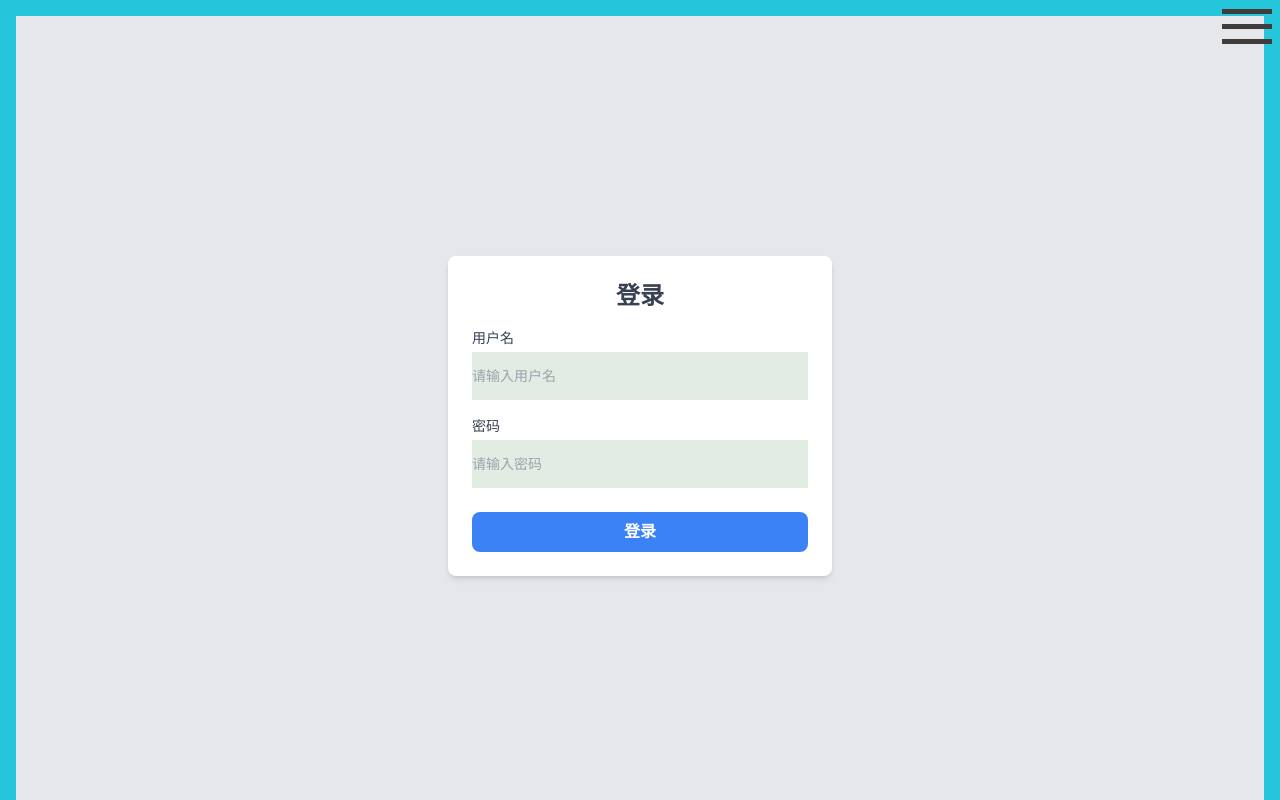
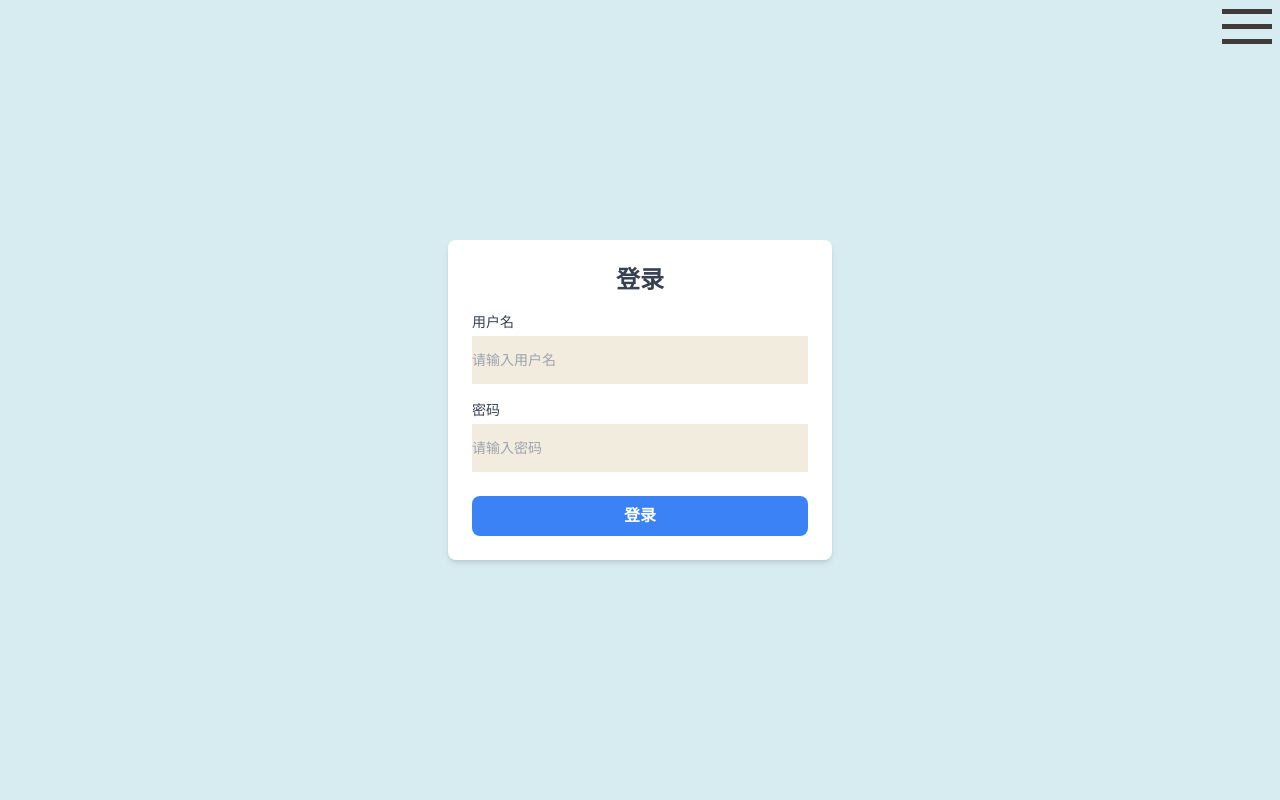
Before and after one commit to yun900800/react-custom, a React app: page /login in a window 1280 px wide. Built offline with nearby package versions, Linux system fonts and the light colour scheme; a web font is replaced by a local one; what use-persisted-state would draw is missing.

Commit message:
[feature] 增加颜色css变量

```diff
--- a/src/App.js
+++ b/src/App.js
@@ -17,15 +17,16 @@ import { Foldable3 } from './fold/foldable-3'
 import Articles from './component/article/articles.jsx'
 import ArticlesWithHook from './component/article/articles-with-hook.js'
 import ArticlesWithDataApi from './component/article/article-with-data-api.js'
+import './app.css'
 export default class App extends Component {
   render() {
     return (
       <div className='app-container'>
-        <div className="app">
+        <div className="app system-info">
           {process.env.NODE_ENV}, {process.env.name}
         </div>
-        <div className="app">
-          <Sparkles color="purple" width="200px" height="200px">
+        <div className="app sparkle-info">
+          <Sparkles color="var(--color-magenta)" width="200px" height="200px">
             hello
           </Sparkles>
           , react
@@ -34,13 +35,13 @@ export default class App extends Component {
             nice to meet you
           </Sparkles>
         </div>
-        <div className="app">
+        <div className="app app-input">
           <Input label="username">aaa</Input>
         </div>
-        <div className="app">
+        <div className="app app-hello">
           <Hello name="yun900800@126.com" enthusiasmLevel={5}></Hello>
         </div>
-        <div className="app">
+        <div className="app app-boop">
           <Boop rotation={20} timing={200}>
             <div>Common Boop</div>
           </Boop>
@@ -54,15 +55,15 @@ export default class App extends Component {
           <CircleDemo></CircleDemo>
         </div>
 
-        <div className="app">
+        <div className="app app-style">
         <StyleBasic></StyleBasic>
         <AdapterProps></AdapterProps>
         <StyleExtender></StyleExtender>
         </div>
-        <div className="app">
+        <div className="app app-tasklist">
           <TaskList/>
         </div>
-        <div className="app">
+        <div className="app app-foldable">
         <FoldableImage
           width={600}
           height={400}
@@ -85,7 +86,7 @@ export default class App extends Component {
           src="assets/images/process-picture.jpg"
         ></Foldable3>
         </div>
-        <div className='app'>
+        <div className='app app-article'>
           <Articles />
           <ArticlesWithHook />
           <ArticlesWithDataApi />
--- a/src/app.css
+++ b/src/app.css
@@ -1,8 +1,4 @@
-* {
-  margin: 0;
-  padding: 0;
-  box-sizing: border-box;
-}
+
 
 body {
   display: flex;
@@ -29,3 +25,67 @@ body {
 .app {
   min-width: 840px;
 }
+
+.system-info {
+  background: var(--color-tianshui-green);
+  border-top-left-radius: 2px;
+  border-top-right-radius: 2px;
+  padding: 4px 8px;
+  color: var(--color-white-tea);
+}
+
+.sparkle-info {
+  background: var(--color-peach);
+  border-radius: 2px;
+  padding: 4px 8px;
+  color: var(--color-indigo-blue);
+}
+
+.app-input {
+  background: var(--color-apricot-yellow);
+  border-radius: 2px;
+  padding: 4px 8px;
+  /* color: var(--color-white-plain-reverse); */
+}
+
+.app-hello {
+  background: var(--color-duck-yellow);
+  border-radius: 2px;
+  padding: 4px 8px;
+  color: var(--color-white-plain-reverse);
+}
+
+.app-boop {
+  background: var(--color-primrose);
+  border-radius: 2px;
+  padding: 4px 8px;
+  color: var(--color-white-plain-reverse);
+}
+
+.app-style {
+  background: var(--color-light-green);
+  border-radius: 2px;
+  padding: 4px 8px;
+  color: var(--color-white-plain-reverse);
+}
+
+.app-tasklist{
+  background: var(--color-willow-yellow);
+  border-radius: 2px;
+  padding: 4px 8px;
+  color: var(--color-white-plain-reverse);
+}
+
+.app-foldable {
+  background: var(--color-willow-green);
+  border-radius: 2px;
+  padding: 4px 8px;
+  color: var(--color-white-plain-reverse);
+}
+
+.app-article {
+  background: var(--color-bamboo-green);
+  border-radius: 2px;
+  padding: 4px 8px;
+  color: var(--color-white-plain);
+}
--- a/src/component/input.css
+++ b/src/component/input.css
@@ -1,16 +1,27 @@
 .wrapper {
-  border: 1px solid #eee;
-  padding-left: 4px;
-  border-radius: 8px;
+  border: 1px solid var(--color-gray-blue);
+  /* outline: 1px solid rgb(57, 230, 57); */
+  display: inline-block;
+  background: var(--color-moon-white);
+  color: var(--color-moon-white-revert);
+  border-radius: 2px;
+}
+
+.wrapper label {
+  padding: 12px;
+  font-size: 20px;
+  /* border: 2px solid #8f0707; */
+}
+.wrapper input[type='text'] {
+  padding: 12px;
+  width: 120px; /* 初始宽度设置为大约10个字符的宽度 */
+  min-width: 96px; /* 设置最小宽度 */
 }
 input {
-  border: none;
-  outline: none;
+  /* outline: 1px solid rgb(57, 230, 57); */
   margin: 12px 8px;
-  background: #eee;
   border-radius: 8px;
   font-size: 1em;
-  line-height: 1.5em;
-  padding: 4px 12px;
-  background: rgb(226, 236, 226);
+  line-height: 1.5;
+  background: var(--color-white-gao);
 }
--- a/src/component/login/login-form.js
+++ b/src/component/login/login-form.js
@@ -16,7 +16,7 @@ export default function LoginForm() {
         navigate('/');
     };
     return (
-        <div className="flex items-center justify-center min-h-screen bg-gray-200">
+        <div className="flex items-center justify-center min-h-screen" style={{backgroundColor : 'var(--color-moon-white)'}}>
             <div className="w-full max-w-sm p-6 bg-white rounded-lg shadow-md">
                 <h2 className="text-2xl font-semibold text-center text-gray-700">登录</h2>
 
--- a/src/component/new-input.jsx
+++ b/src/component/new-input.jsx
@@ -1,9 +1,19 @@
-import React, { useState } from 'react'
+import React, { useRef, useState } from 'react'
 import './input.css'
 import Sparkles from '../sparkle/sparkles'
 
 const Input = ({ id = '', label = '', type = 'text' }) => {
-  const [value, handleChange] = useState('')
+  const [value, handleChange] = useState('');
+  const inputRef = useRef('');
+  const spanRef = useRef(null); // 用于获取临时 span 元素的引用
+  const adjustWidth = (value)=>{
+    // 将输入值添加到 span 中，计算其实际宽度
+    spanRef.current.textContent = value;
+    // 设置宽度为输入值的长度 + 1，用 ch 单位来确保自动适配字符宽度
+    if (inputRef.current) {
+      inputRef.current.style.width = `${spanRef.current.offsetWidth + 5}px`;
+    }
+  }
   return (
     <div className="wrapper">
       <label htmlFor={id}>
@@ -14,11 +24,25 @@ const Input = ({ id = '', label = '', type = 'text' }) => {
         id={id}
         data-testid={id}
         label={label}
+        ref={inputRef}
         onChange={({ target }) => {
-          handleChange(target.value)
+          handleChange(target.value);
+          adjustWidth(target.value); // 在每次输入时调整宽度
         }}
         value={value}
+
       />
+      {/* 临时的 span 元素，用来计算宽度 */}
+      <span
+        ref={spanRef}
+        style={{
+          visibility: 'hidden', // 隐藏 span 元素，但它仍然占位
+          whiteSpace: 'pre', // 保持空格和换行符的原始格式
+          font: 'inherit', // 使用与 input 相同的字体
+        }}
+      >
+        {value}
+      </span>
     </div>
   )
 }
--- a/src/index.css
+++ b/src/index.css
@@ -1,7 +1,77 @@
+:root {
+  --color-moon-white: rgba(214,236,240,1);
+  --color-white-tea: rgba(243,249,241,1);
+  --color-white-gao: rgba(242,236,222,1);
+  --color-white-plain: rgba(224,240,233,1);
+
+  /* 红色系 */
+  --color-xiangfei: rgba(255, 179, 167,1);
+  --color-pink: rgba(237, 87, 54,1);
+  --color-magenta: rgba(240, 0, 86,1);
+  --color-peach:  rgba(244, 121, 131,1);
+  --color-begonia: rgba(219, 90, 107,1);
+  --color-pomegranate: rgba(242, 12, 0,1);
+  --color-cherry: rgba(201, 55, 86,1);
+  --color-silver-red: rgba(240, 86, 84,1);
+  --color-crimson : rgba(255, 33, 33,1);
+
+  /* 黄色系 */
+  --color-light-yellow: rgba(255, 241, 67,1);
+  --color-duck-yellow: rgba(250, 255, 114,1);
+  --color-primrose: rgba(234, 255, 86,1);
+  --color-apricot-yellow: rgba(255, 166, 49,1);
+
+  /* 绿色系 */
+  --color-light-green: rgba(189, 221, 34,1);
+  --color-willow-yellow: rgba(201, 221, 34,1);
+  --color-willow-green: rgba(175, 221, 34,1);
+  --color-bamboo-green: rgba(120, 146, 98,1);
+  --color-onion-yellow: rgba(163, 217, 0,1);
+  --color-onion-green: rgba(158, 217, 0,1);
+  --color-tianshui-green: rgba(89,204,178,1);
+
+  /* 蓝色系 */
+  --color-sky-blue: rgba(68, 206, 246,1);
+  --color-indigo-cyan : rgba(23, 124, 176,1);
+  --color-indigo-blue : rgba(6, 82, 121,1);
+  --color-azure-blue: rgba(62, 237, 231,1);
+  --color-azure-sky: rgba(112, 243, 255,1);
+  --color-sapphire-blue: rgba(75, 92, 196,1);
+  --color-gray-blue: rgba(161, 175, 201,1);
+
+  /* 苍色系 */
+  --color-pale: rgba(117, 135, 138,1);
+  --color-pale-green: rgba(81, 154, 115,1);
+  --color-pale-yellow: rgba(162, 155, 124,1);
+  --color-pale-cyan: rgba(115, 151, 171,1);
+  --color-pale-black: rgba(57, 82, 96,1);
+  --color-pale-white: rgba(209, 217, 224);
+
+  /* 水色系 */
+  --color-water: rgba(136, 173, 166,1);
+  --color-water-red: rgba(243, 211, 231,1);
+  --color-water-green: rgba(212, 242, 231,1);
+  --color-water-blue: rgba(210, 240, 244,1);
+  --color-water-cyan: rgba(211, 224, 243,1);
+  --color-lake-blue: rgba(48, 223, 243,1);
+  --color-lake-green: rgba(37, 248, 203,1);
+
+  /* 灰白色系 */
+  --color-white: rgba(255, 255, 255,1);
+  --color-ivory: rgba(255, 251, 240,1);
+  --color-snow-white: rgba(240, 252, 255,1);
+
+
+  /* 上面颜色的补色 */
+  --color-moon-white-revert: rgba(41, 19, 15, 0.5);
+  --color-white-tea-revert: rgba(12, 6, 14, 1);
+  --color-white-gao-revert: rgba(13, 19, 33, 1);
+  --color-white-plain-revert: rgba(31, 15, 22, 1);
+}
+
 * {
   margin: 0;
   padding: 0;
-  box-sizing: border-box;
   box-sizing: border-box;
   -webkit-tap-highlight-color: rgba(0, 0, 0, 0);
   -webkit-tap-highlight-color: transparent;
@@ -27,7 +97,9 @@ body {
   font-style: 400;
   color: #333;
   font-size: 16px;
-  background-color: #26c6da;
+  /* 下面的颜色随便使用的，已经废弃 */
+  /* background-color: #26c6da; */
+  background-color: var(--color-white-plain);
   -webkit-text-size-adjust: 100%;
   -ms-text-size-adjust: 100%;
   -webkit-font-smoothing: antialiased;
--- a/src/index.js
+++ b/src/index.js
@@ -2,7 +2,6 @@
 import React from 'react'
 // 引入App.js文件
 // import App from './App.js';
-import './app.css'
 import RouterApp from './router.js';
 import { Provider } from 'react-redux'
 import store from './lib/store'
--- a/src/styles/main.css
+++ b/src/styles/main.css
@@ -187,7 +187,7 @@
     height: 100%;
     overflow-y: auto;
     position: relative;
-	padding: 1rem;
+	/* padding: 1rem; */
 }
 
 .content::-webkit-scrollbar {
@@ -202,7 +202,7 @@
 
 .content::-webkit-scrollbar-thumb {
     border-radius: 8px;
-    background-color: #d55959;
+    background-color: var(--color-moon-white-revert);
 }
 
 .response-bar::-webkit-scrollbar {
```
Also changed, not shown: src/stories/welcome.js (+4 -1 lines).
